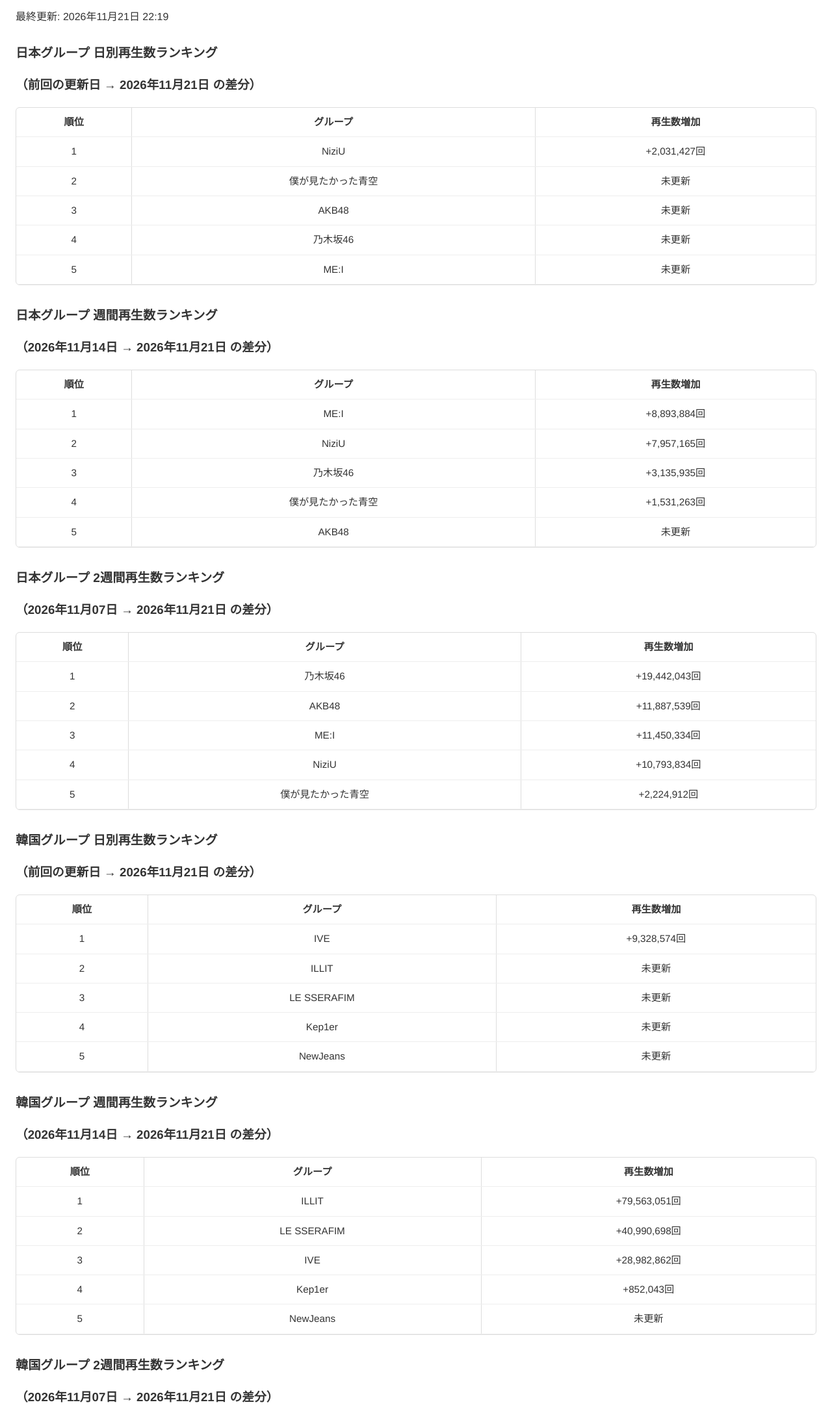
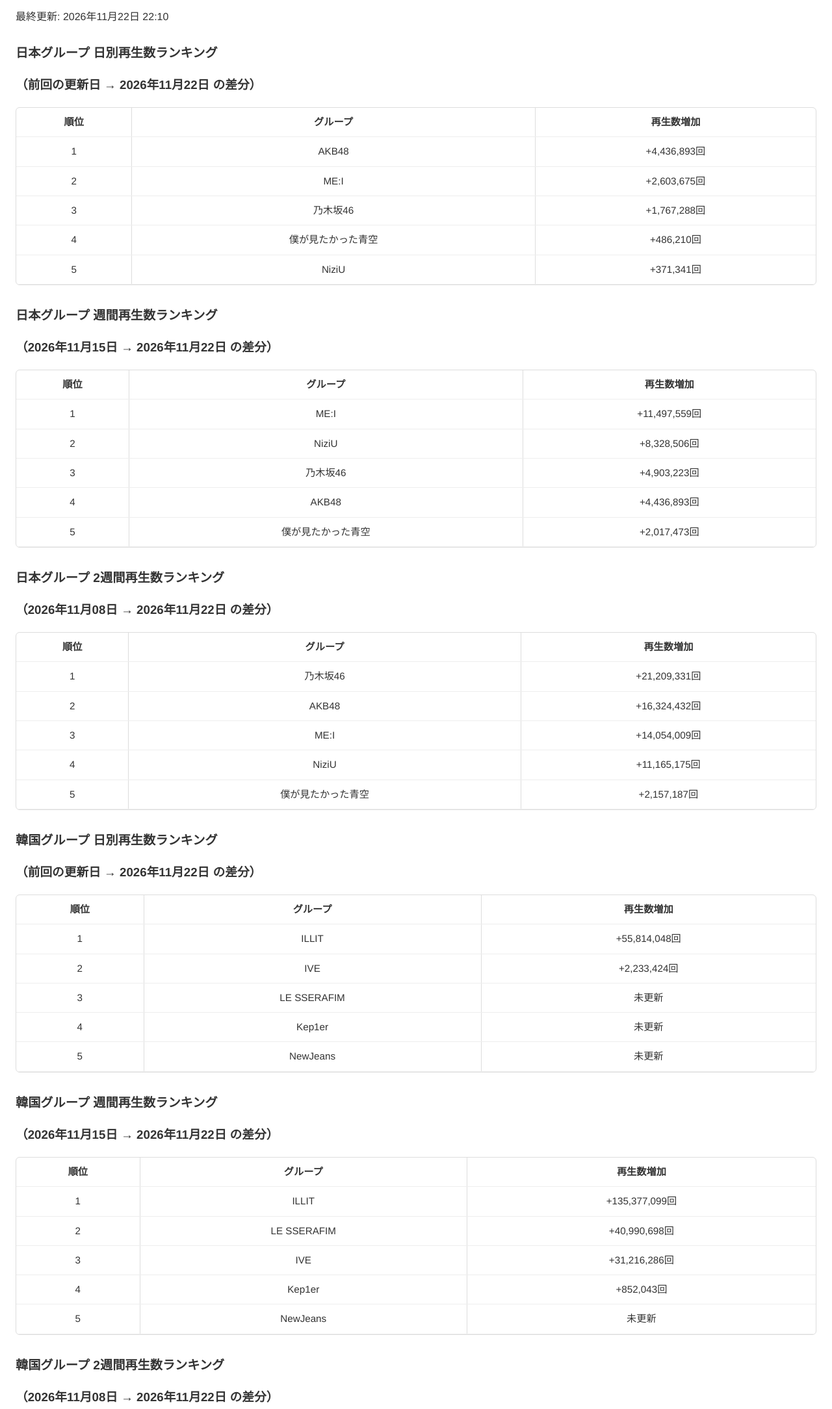
Before and after one commit to yuuki05182/youtube-diff-ranking, a plain HTML site: page docs/index.html in a window 1280 px wide. Shown: the part 87-2256 px from the top of the page at 65% size. Drawn offline with Linux system fonts and the light colour scheme.

Commit message:
📊 Daily update at 11:00 JST

```diff
--- a/docs/index.html
+++ b/docs/index.html
@@ -74,42 +74,42 @@
     </head>
     <body>
         <h1>YouTube再生数差分ランキング</h1>
-        <p>最終更新: 2026年11月21日 22:19</p>
+        <p>最終更新: 2026年11月22日 22:10</p>
 
         <h2>日本グループ 日別再生数ランキング</h2>
-        <h3>（前回の更新日 → 2026年11月21日 の差分）</h3>
+        <h3>（前回の更新日 → 2026年11月22日 の差分）</h3>
         <div class="table-container">
-            <table><tr><th>順位</th><th>グループ</th><th>再生数増加</th></tr><tr><td>1</td><td>NiziU</td><td>+2,031,427回</td></tr><tr><td>2</td><td>僕が見たかった青空</td><td>未更新</td></tr><tr><td>3</td><td>AKB48</td><td>未更新</td></tr><tr><td>4</td><td>乃木坂46</td><td>未更新</td></tr><tr><td>5</td><td>ME:I</td><td>未更新</td></tr></table>
+            <table><tr><th>順位</th><th>グループ</th><th>再生数増加</th></tr><tr><td>1</td><td>AKB48</td><td>+4,436,893回</td></tr><tr><td>2</td><td>ME:I</td><td>+2,603,675回</td></tr><tr><td>3</td><td>乃木坂46</td><td>+1,767,288回</td></tr><tr><td>4</td><td>僕が見たかった青空</td><td>+486,210回</td></tr><tr><td>5</td><td>NiziU</td><td>+371,341回</td></tr></table>
         </div>
 
         <h2>日本グループ 週間再生数ランキング</h2>
-        <h3>（2026年11月14日 → 2026年11月21日 の差分）</h3>
+        <h3>（2026年11月15日 → 2026年11月22日 の差分）</h3>
         <div class="table-container">
-            <table><tr><th>順位</th><th>グループ</th><th>再生数増加</th></tr><tr><td>1</td><td>ME:I</td><td>+8,893,884回</td></tr><tr><td>2</td><td>NiziU</td><td>+7,957,165回</td></tr><tr><td>3</td><td>乃木坂46</td><td>+3,135,935回</td></tr><tr><td>4</td><td>僕が見たかった青空</td><td>+1,531,263回</td></tr><tr><td>5</td><td>AKB48</td><td>未更新</td></tr></table>
+            <table><tr><th>順位</th><th>グループ</th><th>再生数増加</th></tr><tr><td>1</td><td>ME:I</td><td>+11,497,559回</td></tr><tr><td>2</td><td>NiziU</td><td>+8,328,506回</td></tr><tr><td>3</td><td>乃木坂46</td><td>+4,903,223回</td></tr><tr><td>4</td><td>AKB48</td><td>+4,436,893回</td></tr><tr><td>5</td><td>僕が見たかった青空</td><td>+2,017,473回</td></tr></table>
         </div>
 
         <h2>日本グループ 2週間再生数ランキング</h2>
-        <h3>（2026年11月07日 → 2026年11月21日 の差分）</h3>
+        <h3>（2026年11月08日 → 2026年11月22日 の差分）</h3>
         <div class="table-container">
-            <table><tr><th>順位</th><th>グループ</th><th>再生数増加</th></tr><tr><td>1</td><td>乃木坂46</td><td>+19,442,043回</td></tr><tr><td>2</td><td>AKB48</td><td>+11,887,539回</td></tr><tr><td>3</td><td>ME:I</td><td>+11,450,334回</td></tr><tr><td>4</td><td>NiziU</td><td>+10,793,834回</td></tr><tr><td>5</td><td>僕が見たかった青空</td><td>+2,224,912回</td></tr></table>
+            <table><tr><th>順位</th><th>グループ</th><th>再生数増加</th></tr><tr><td>1</td><td>乃木坂46</td><td>+21,209,331回</td></tr><tr><td>2</td><td>AKB48</td><td>+16,324,432回</td></tr><tr><td>3</td><td>ME:I</td><td>+14,054,009回</td></tr><tr><td>4</td><td>NiziU</td><td>+11,165,175回</td></tr><tr><td>5</td><td>僕が見たかった青空</td><td>+2,157,187回</td></tr></table>
        </div>
 
         <h2>韓国グループ 日別再生数ランキング</h2>
-        <h3>（前回の更新日 → 2026年11月21日 の差分）</h3>
+        <h3>（前回の更新日 → 2026年11月22日 の差分）</h3>
         <div class="table-container">
-            <table><tr><th>順位</th><th>グループ</th><th>再生数増加</th></tr><tr><td>1</td><td>IVE</td><td>+9,328,574回</td></tr><tr><td>2</td><td>ILLIT</td><td>未更新</td></tr><tr><td>3</td><td>LE SSERAFIM</td><td>未更新</td></tr><tr><td>4</td><td>Kep1er</td><td>未更新</td></tr><tr><td>5</td><td>NewJeans</td><td>未更新</td></tr></table>
+            <table><tr><th>順位</th><th>グループ</th><th>再生数増加</th></tr><tr><td>1</td><td>ILLIT</td><td>+55,814,048回</td></tr><tr><td>2</td><td>IVE</td><td>+2,233,424回</td></tr><tr><td>3</td><td>LE SSERAFIM</td><td>未更新</td></tr><tr><td>4</td><td>Kep1er</td><td>未更新</td></tr><tr><td>5</td><td>NewJeans</td><td>未更新</td></tr></table>
         </div>
 
         <h2>韓国グループ 週間再生数ランキング</h2>
-        <h3>（2026年11月14日 → 2026年11月21日 の差分）</h3>
+        <h3>（2026年11月15日 → 2026年11月22日 の差分）</h3>
         <div class="table-container">
-            <table><tr><th>順位</th><th>グループ</th><th>再生数増加</th></tr><tr><td>1</td><td>ILLIT</td><td>+79,563,051回</td></tr><tr><td>2</td><td>LE SSERAFIM</td><td>+40,990,698回</td></tr><tr><td>3</td><td>IVE</td><td>+28,982,862回</td></tr><tr><td>4</td><td>Kep1er</td><td>+852,043回</td></tr><tr><td>5</td><td>NewJeans</td><td>未更新</td></tr></table>
+            <table><tr><th>順位</th><th>グループ</th><th>再生数増加</th></tr><tr><td>1</td><td>ILLIT</td><td>+135,377,099回</td></tr><tr><td>2</td><td>LE SSERAFIM</td><td>+40,990,698回</td></tr><tr><td>3</td><td>IVE</td><td>+31,216,286回</td></tr><tr><td>4</td><td>Kep1er</td><td>+852,043回</td></tr><tr><td>5</td><td>NewJeans</td><td>未更新</td></tr></table>
         </div>
 
         <h2>韓国グループ 2週間再生数ランキング</h2>
-        <h3>（2026年11月07日 → 2026年11月21日 の差分）</h3>
+        <h3>（2026年11月08日 → 2026年11月22日 の差分）</h3>
         <div class="table-container">
-            <table><tr><th>順位</th><th>グループ</th><th>再生数増加</th></tr><tr><td>1</td><td>ILLIT</td><td>+218,377,717回</td></tr><tr><td>2</td><td>IVE</td><td>+64,352,674回</td></tr><tr><td>3</td><td>LE SSERAFIM</td><td>+58,782,687回</td></tr><tr><td>4</td><td>Kep1er</td><td>+2,067,883回</td></tr><tr><td>5</td><td>NewJeans</td><td>未更新</td></tr></table>
+            <table><tr><th>順位</th><th>グループ</th><th>再生数増加</th></tr><tr><td>1</td><td>ILLIT</td><td>+274,191,765回</td></tr><tr><td>2</td><td>LE SSERAFIM</td><td>+58,782,687回</td></tr><tr><td>3</td><td>IVE</td><td>+57,389,353回</td></tr><tr><td>4</td><td>Kep1er</td><td>+2,067,883回</td></tr><tr><td>5</td><td>NewJeans</td><td>未更新</td></tr></table>
         </div>
     </body>
     </html>
--- a/youtube_stats.csv
+++ b/youtube_stats.csv
@@ -19,3 +19,4 @@ timestamp,僕が見たかった青空,AKB48,乃木坂46,NiziU,ME:I,ILLIT,IVE,LE
 2026-11-19T23:13,85138481,2568830351,1815790656,1906830142,616079560,5157184255,5143486832,7121864695,1221483569,5461468809
 2026-11-20T22:54,85138481,2568830351,1815790656,1906830142,616079560,5157184255,5143486832,7121864695,1221483569,5461468809
 2026-11-21T22:19,85138481,2568830351,1815790656,1908861569,616079560,5157184255,5152815406,7121864695,1221483569,5461468809
+2026-11-22T22:10,85624691,2573267244,1817557944,1909232910,618683235,5212998303,5155048830,7121864695,1221483569,5461468809
```
